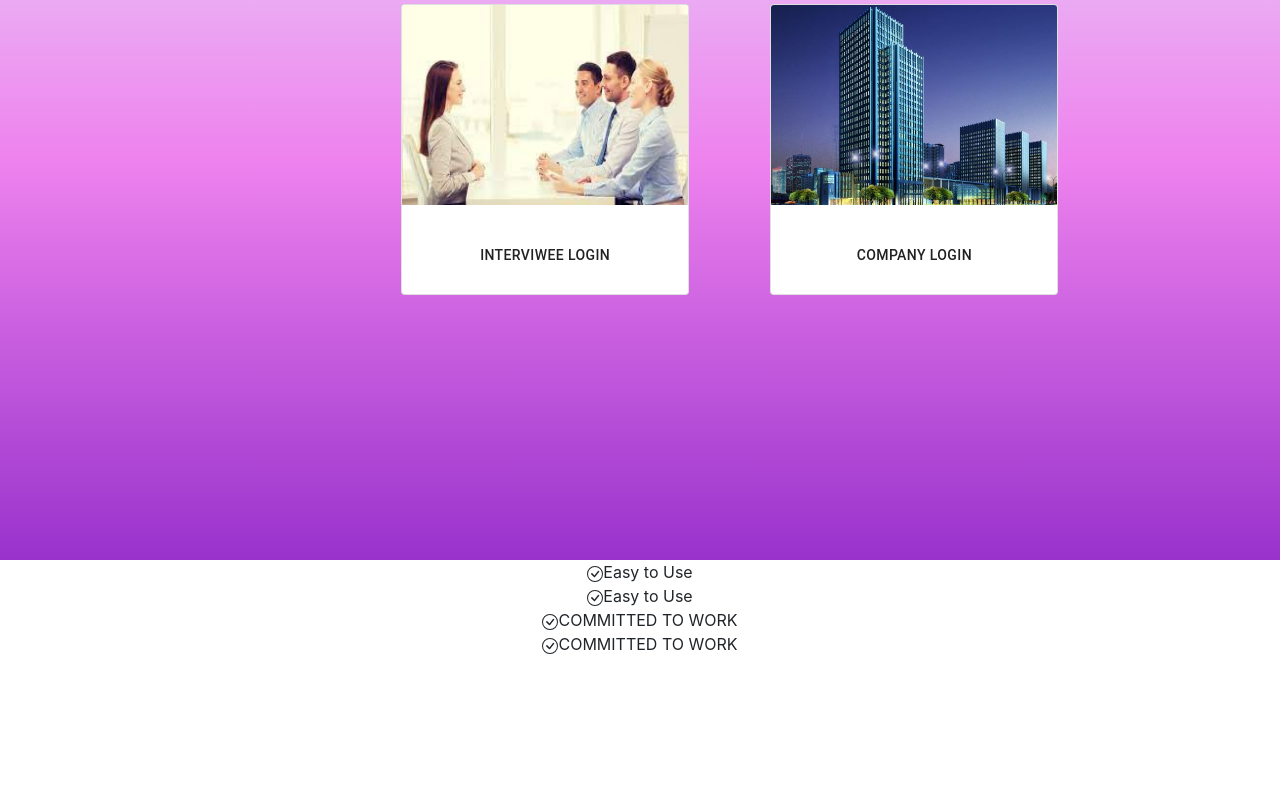
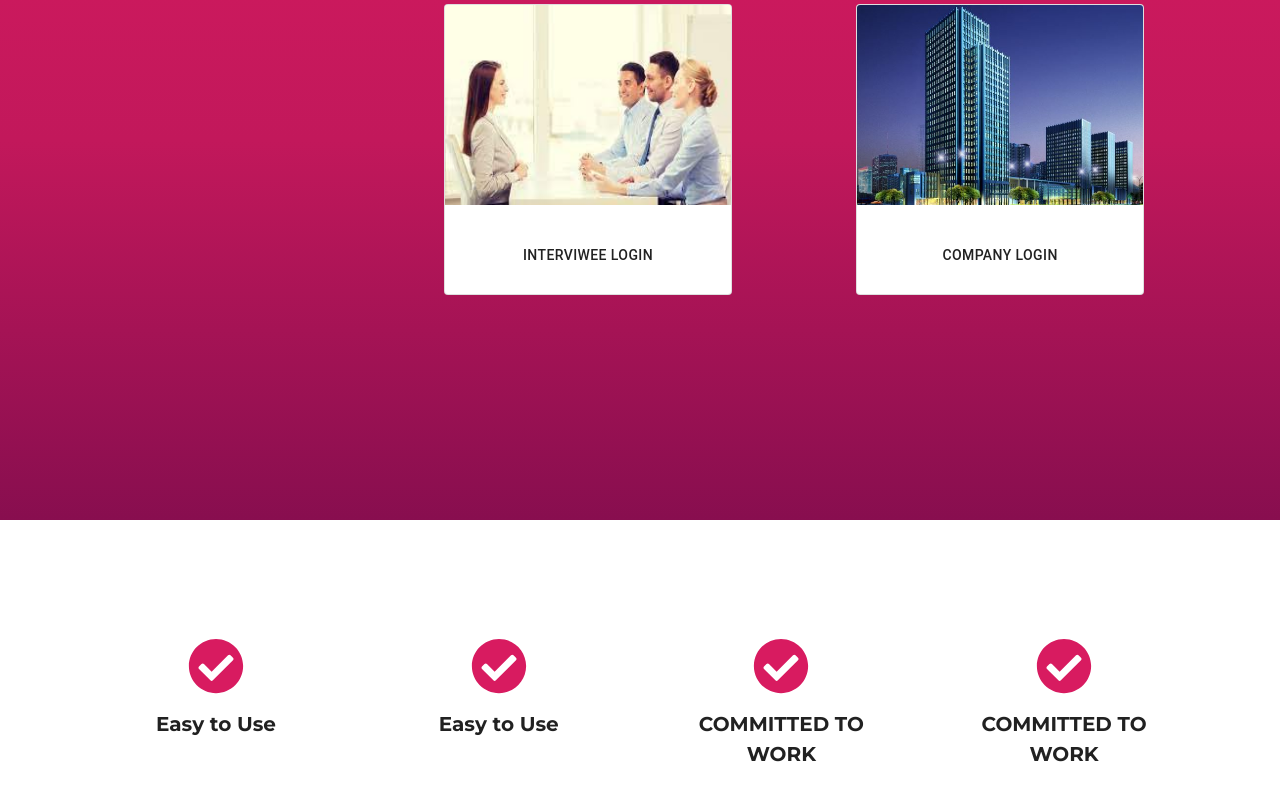
Before and after one commit to harrithha/Interview-Website, a React (Create React App) app in the folder interview/: page / in a window 1280 px wide. Shown: the part 296-1096 px from the top of the page. Before the commit the page ends 952 px from the top, so only its background shows below. Built offline with nearby package versions, Linux system fonts and the light colour scheme.

Commit message:
features-page

```diff
--- a/interview/public/index.html
+++ b/interview/public/index.html
@@ -9,6 +9,8 @@
       name="description"
       content="Web site created using create-react-app"
     />
+    <link rel="preconnect" href="https://fonts.gstatic.com">
+    <link href="https://fonts.googleapis.com/css2?family=Montserrat:wght@500;700&display=swap" rel="stylesheet">
     <link rel="apple-touch-icon" href="%PUBLIC_URL%/logo192.png" />
     <link
   rel="stylesheet"
--- a/interview/src/components/Features.css
+++ b/interview/src/components/Features.css
@@ -1,6 +1,26 @@
+.features{
+    padding: 10% 7%;
 
+}
 
-.feature{
-    display: flex;
-    justify-content: space-evenly;
+.icon{
+
+    color: #D81B60;
+    transform: scale(3.5);
+    margin: 10px;
+    transition: 0.25s;
 }
+
+.icon:hover{
+    transform: scale(4);
+    color: #880E4F;
+
+}
+
+p{
+    padding: 10%;
+    color: #212121;
+    font-family: 'Montserrat', sans-serif;
+    font-size: 20px;
+    font-weight: bold;
+}
--- a/interview/src/components/Features.js
+++ b/interview/src/components/Features.js
@@ -1,27 +1,31 @@
 import React from 'react'
-import { BsCheckCircle } from 'react-icons/bs'
+import "./Features.css"
+import { FaCheckCircle } from 'react-icons/fa';
+
 
 function Features() {
     return (
-
-        <div className='fe' >
-            <div className='feature'>
-            <BsCheckCircle />
-            Easy to Use
-            </div>
-            <div className='feature'>
-            <BsCheckCircle />
-            Easy to Use
-            </div>
-            <div className='feature'>
-            <BsCheckCircle />
-            COMMITTED TO WORK
-            </div>
-            <div className='feature'>
-            <BsCheckCircle />
-            COMMITTED TO WORK
+        <div className="features">
+            <div className='row' >
+              <div className='feature col-lg-3'>
+               <FaCheckCircle className="icon"/>
+               <p>Easy to Use</p>
+              </div>
+              <div className='feature col-lg-3'>
+               <FaCheckCircle className="icon"/>
+               <p>Easy to Use</p>
+              </div>
+              <div className='feature col-lg-3'>
+               <FaCheckCircle className="icon"/>
+               <p>COMMITTED TO WORK</p>
+              </div>
+              <div className='feature col-lg-3'>
+               <FaCheckCircle className="icon"/>
+               <p>COMMITTED TO WORK</p>
+              </div>
             </div>
         </div>
+
     )
 }
 
--- a/interview/src/components/HomePageBody.css
+++ b/interview/src/components/HomePageBody.css
@@ -1,8 +1,9 @@
 .webname{
-    background-image: linear-gradient(to bottom, #E6E6FA, #EE82EE,#9932CC) ;
-    color: white;
-    font-family: sans-serif;
-    height: 100vh;
+    background-image: linear-gradient(to bottom, #D81B60,#C2185B,#880E4F) ;
+    text-align: center;
+    color: #fff;
+    font-family: 'Montserrat', sans-serif;
+    height: 95vh;
 
 }
 /* linear-gradient(to bottom, #C51162, #880E4F) */
@@ -35,6 +36,7 @@
 }
 
 .button:hover{
+    color: #212121;
     transform: scale(1.1);
     font-weight: bold;
     text-decoration: underline;
--- a/interview/src/components/HomePageBody.js
+++ b/interview/src/components/HomePageBody.js
@@ -20,7 +20,7 @@ const renderCard = (card, index) => {
         <Card.Body>
           <Card.Title>{card.title}</Card.Title>
          <div className='button'>
-          <Button variant="primary">{card.text}</Button>
+          <Button variant="dark">{card.text}</Button>
           </div>
         </Card.Body>
       </Card>
--- a/interview/src/components/navbar.css
+++ b/interview/src/components/navbar.css
@@ -4,7 +4,7 @@
 }
 
 .navitem{
-    transition: 0.25s;
+    transition: 0.20s;
 }
 .navitem:hover{
     transform: scale(1.1);
```
Also changed, not shown: interview/src/App.css (line endings or trailing spaces).
